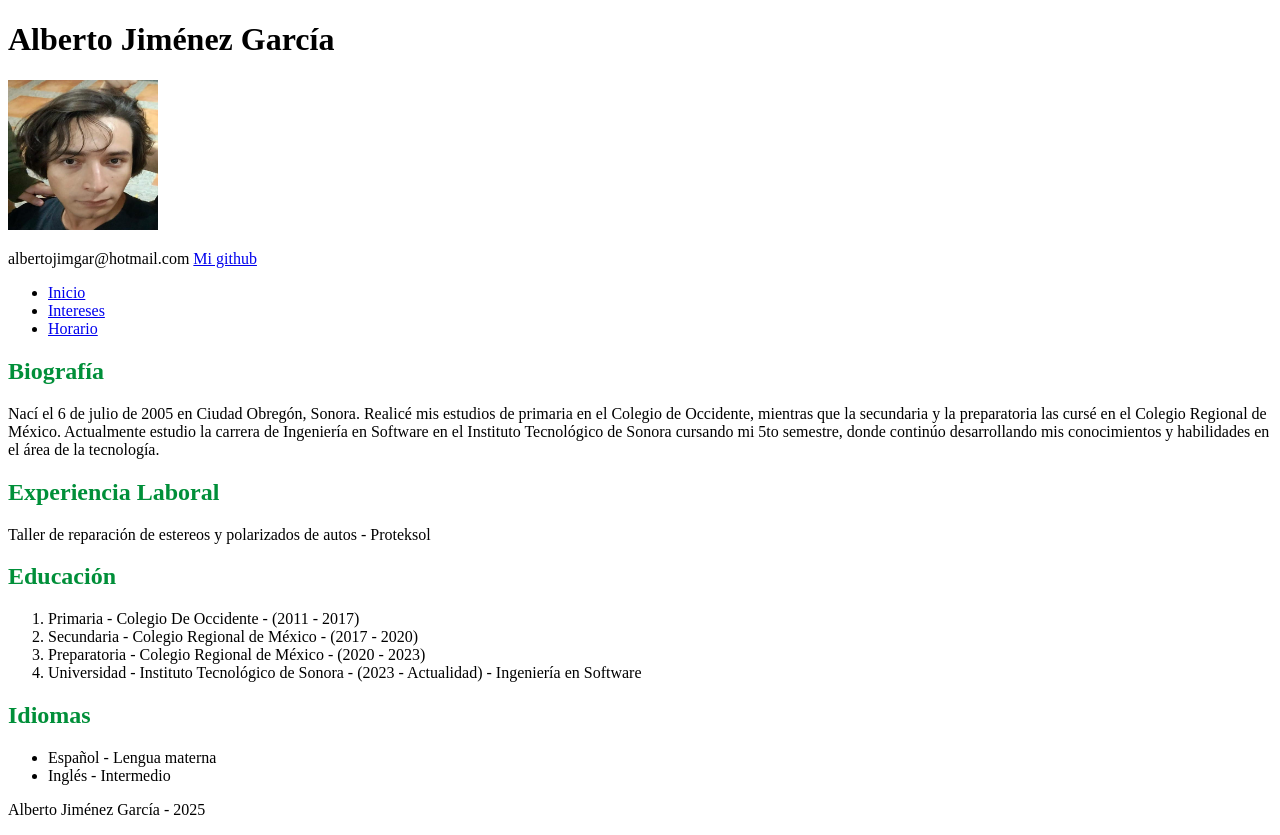
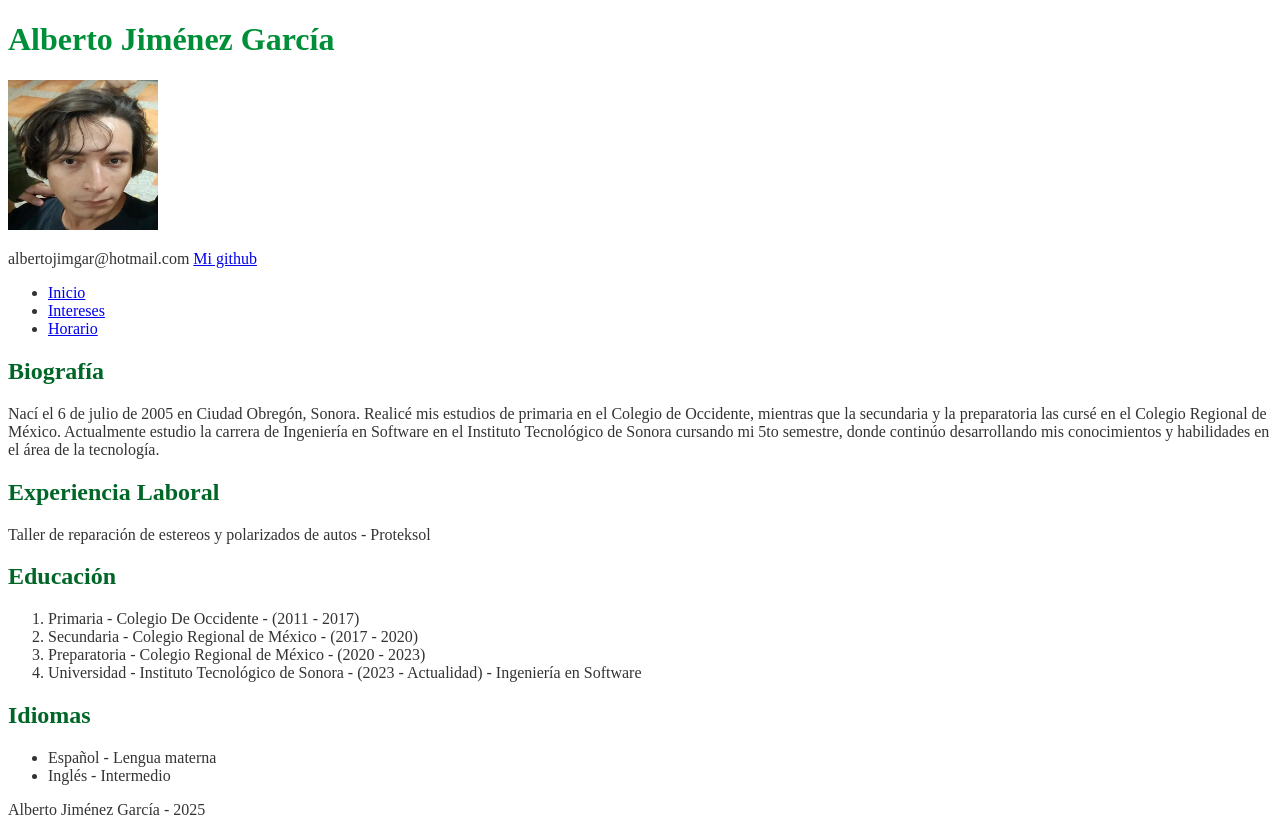
Before and after one commit to Albertojg05/Curriculum_JimenezAlberto, a plain HTML site: page index.html in a window 1280 px wide. Drawn offline with Linux system fonts and the light colour scheme.

Commit message:
Update index.html

```diff
--- a/index.html
+++ b/index.html
@@ -5,8 +5,15 @@
     <title>Curriculum - Alberto</title>
     <meta charset="UTF-8">
     <style>
+        h1 {
+            color: rgb(0, 143, 57)
+        }
         h2 {
-            color: rgb(0, 143, 57);
+            color: rgb(0, 102, 39);
+        }
+        body {
+            background-color: rgb(255, 255, 255);
+            color: rgb(51, 51, 51);
         }
     </style>
 </head>
```
